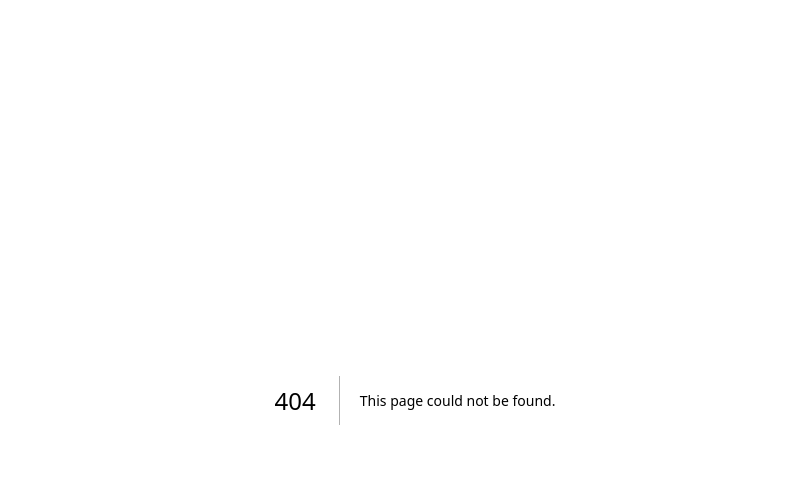
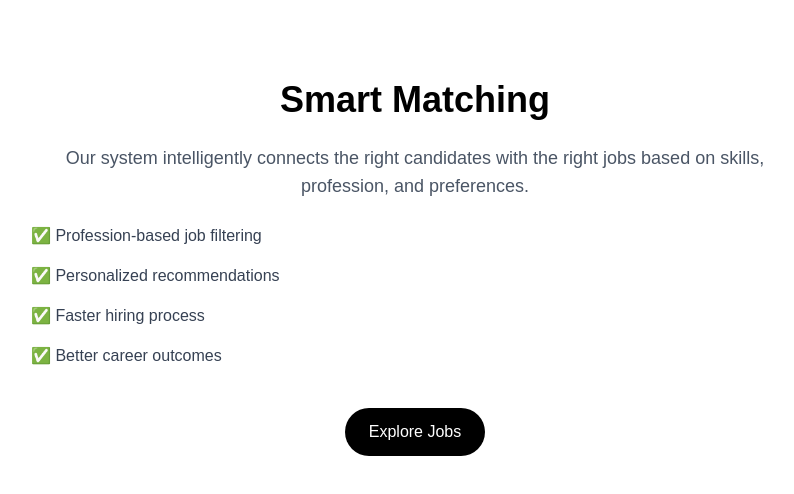
Before and after one commit to rashtravardhana/medpro, a Next.js app: page /matching in a window 1280 px wide. Before the commit this address had no page. Shown: the top 494 px of the page, without its empty margins (225-1019 px from the left). Built offline with nearby package versions, Linux system fonts and the light colour scheme.

Commit message:
Create page.tsx

```diff
--- /dev/null
+++ b/app/matching/page.tsx
@@ -0,0 +1,36 @@
+"use client";
+
+export default function MatchingPage() {
+  return (
+    <div className="min-h-screen px-6 py-20 bg-white text-black">
+
+      <div className="max-w-3xl mx-auto text-center">
+
+        <h1 className="text-4xl font-semibold mb-6">
+          Smart Matching
+        </h1>
+
+        <p className="text-gray-600 text-lg mb-6">
+          Our system intelligently connects the right candidates with the right
+          jobs based on skills, profession, and preferences.
+        </p>
+
+        <ul className="text-left space-y-4 text-gray-700">
+          <li>✅ Profession-based job filtering</li>
+          <li>✅ Personalized recommendations</li>
+          <li>✅ Faster hiring process</li>
+          <li>✅ Better career outcomes</li>
+        </ul>
+
+        <a
+          href="/jobs"
+          className="inline-block mt-10 px-6 py-3 bg-black text-white rounded-full"
+        >
+          Explore Jobs
+        </a>
+
+      </div>
+
+    </div>
+  );
+}
```
